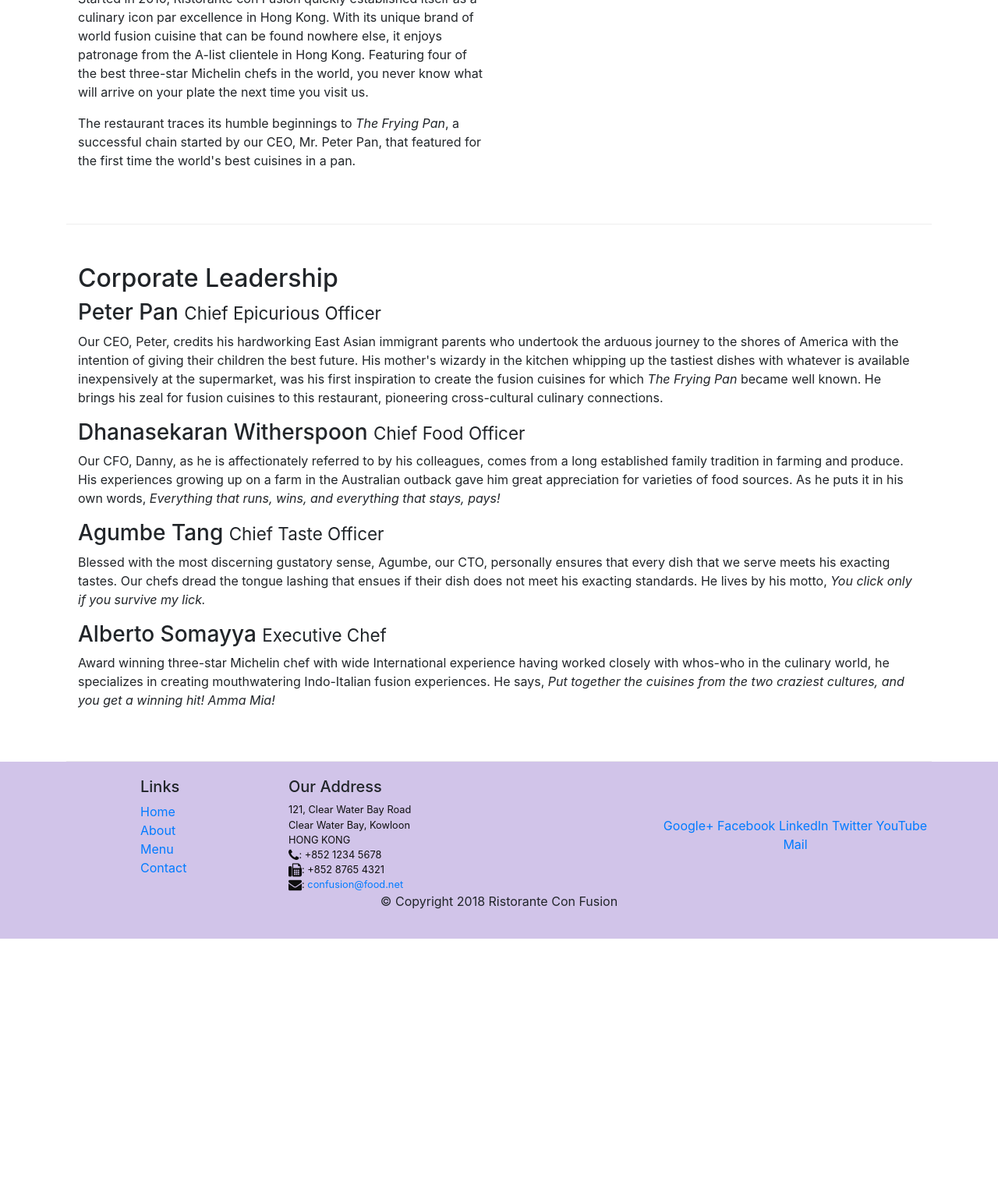
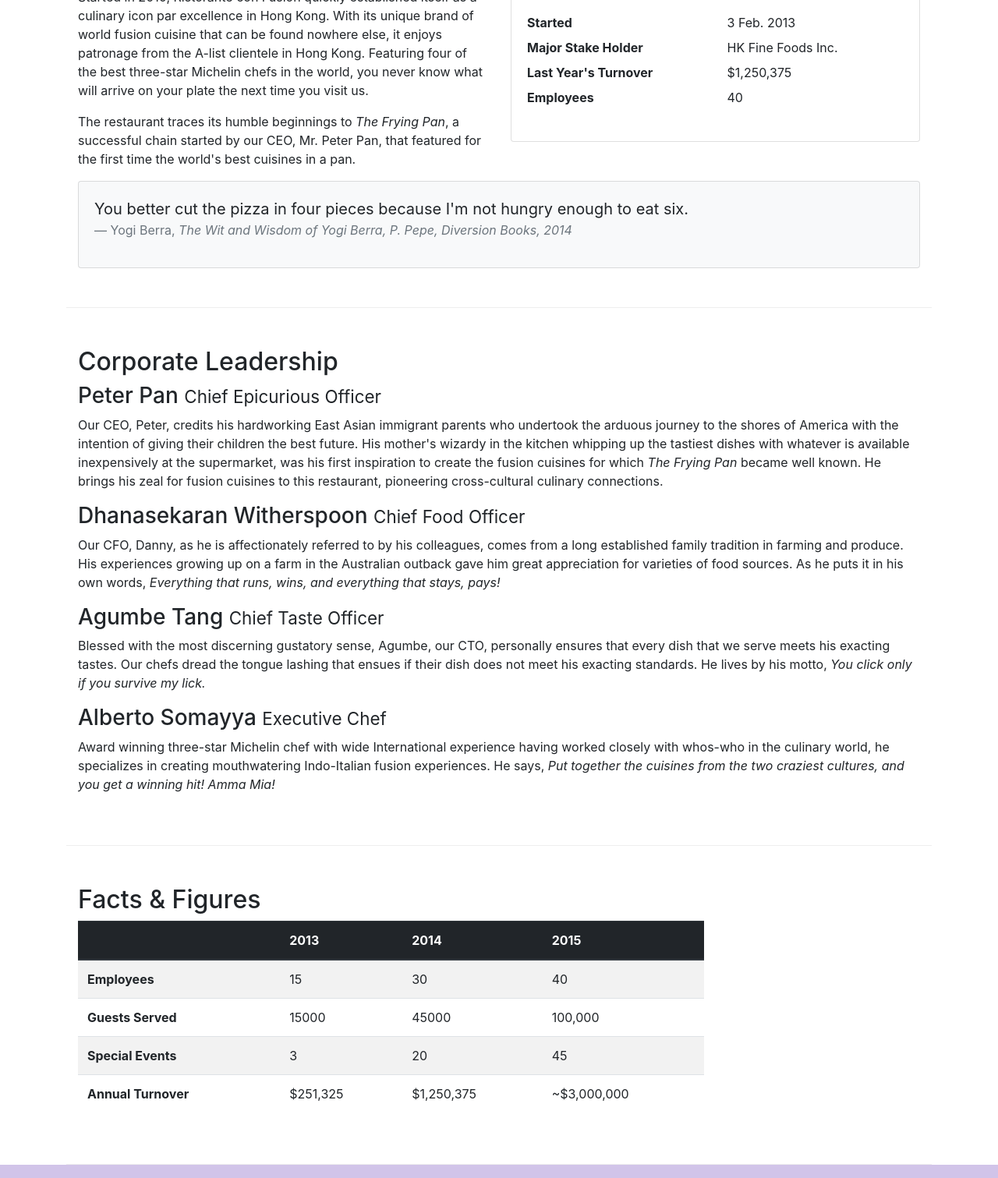
Before and after one commit to santoshnadar/conFusion, a website: page aboutus.html in a window 1280 px wide. Shown: the part 577-2088 px from the top of the page at 78% size. Before the commit the page ends 1781 px from the top, so only its background shows below. Drawn offline with nearby package versions, Linux system fonts and the light colour scheme.

Commit message:
Images and Media

```diff
--- a/aboutus.html
+++ b/aboutus.html
@@ -25,7 +25,7 @@
 				<span class="navbar-toggler-icon"></span>
 			</button>
 
-			<a class="navbar-brand mr-auto" href="./index.html">Ristorante Con Fusion</a>
+			<a class="navbar-brand mr-auto" href="./index.html"><img src="img/logo.png" height="30" width="41"></a>
 			<div class="collapse navbar-collapse" id="Navbar">
                 <ul class="navbar-nav mr-auto">
                     <li class="nav-item"><a class="nav-link" href="./index.html"><span class="fa fa-home fa-lg"></span> Home</a></li>
@@ -45,7 +45,8 @@
                     <h1>Ristorante con Fusion</h1>
                     <p>We take inspiration from the World's best cuisines, and create a unique fusion experience. Our lipsmacking creations will tickle your culinary senses!</p>
                 </div>
-                <div class="col-12 col-sm">
+                <div class="col-12 col-sm align-self-center">
+                    <img src="img/logo.png" class="img-fluid">
                 </div>
             </div>
         </div>
@@ -63,18 +64,45 @@
             </div>
         </div>
 
-        <div class="row row-content align-items-center">
+        <div class="row row-content">
             <div class="col-12 col-sm-6">
                 <h2>Our History</h2>
                 <p>Started in 2010, Ristorante con Fusion quickly established itself as a culinary icon par excellence in Hong Kong. With its unique brand of world fusion cuisine that can be found nowhere else, it enjoys patronage from the A-list clientele in Hong Kong.  Featuring four of the best three-star Michelin chefs in the world, you never know what will arrive on your plate the next time you visit us.</p>
                 <p>The restaurant traces its humble beginnings to <em>The Frying Pan</em>, a successful chain started by our CEO, Mr. Peter Pan, that featured for the first time the world's best cuisines in a pan.</p>
             </div>
-            <div class="col-12 col-sm">
+            <div class="col-12 col-sm-6">
+                <div class="card">
+                    <h3 class="card-header bg-primary text-white">Facts At a Glance</h3>
+                    <div class="card-body">
+                        <dl class="row">
+                            <dt class="col-6">Started</dt>
+                            <dd class="col-6">3 Feb. 2013</dd>
+                            <dt class="col-6">Major Stake Holder</dt>
+                            <dd class="col-6">HK Fine Foods Inc.</dd>
+                            <dt class="col-6">Last Year's Turnover</dt>
+                            <dd class="col-6">$1,250,375</dd>
+                            <dt class="col-6">Employees</dt>
+                            <dd class="col-6">40</dd>
+                        </dl>
+                    </div>
+                </div>
+            </div>
+			<div class="col-12">
+                <div class="card card-body bg-light">
+                    <blockquote class="blockquote">
+                        <p class="mb-0">You better cut the pizza in four pieces because
+                            I'm not hungry enough to eat six.</p>
+                        <footer class="blockquote-footer">Yogi Berra,
+                            <cite title="Source Title">The Wit and Wisdom of Yogi Berra,
+                            P. Pepe, Diversion Books, 2014</cite>
+                        </footer>
+                    </blockquote>
+                </div>
             </div>
         </div>
 
 
-        <div class="row row-content align-items-center">
+        <div class="row row-content">
             <div class="col">
                 <h2>Corporate Leadership</h2>
                 <h3>Peter Pan <small>Chief Epicurious Officer</small></h3>
@@ -88,6 +116,51 @@
             </div>
        </div>
 
+		<div class="row row-content">
+            <div class="col-12 col-sm-9">
+                <h2>Facts &amp; Figures</h2>
+				<div class="table-responsive">
+                    <table class="table table-striped">
+                        <thead class="thead-dark">
+                            <tr>
+                                <th>&nbsp;</th>
+                                <th>2013</th>
+                                <th>2014</th>
+                                <th>2015</th>
+                            </tr>
+                        </thead>
+                        <tbody>
+                            <tr>
+                                <th>Employees</th>
+                                <td>15</td>
+                                <td>30</td>
+                                <td>40</td>
+                            </tr>
+                            <tr>
+                                <th>Guests Served</th>
+                                <td>15000</td>
+                                <td>45000</td>
+                                <td>100,000</td>
+                            </tr>
+                            <tr>
+                                <th>Special Events</th>
+                                <td>3</td>
+                                <td>20</td>
+                                <td>45</td>
+                            </tr>
+                            <tr>
+                                <th>Annual Turnover</th>
+                                <td>$251,325</td>
+                                <td>$1,250,375</td>
+                                <td>~$3,000,000</td>
+                            </tr>
+                        </tbody>
+                    </table>
+                </div>
+            </div>
+             <div class="col-12 col-sm-3">
+            </div>
+       </div>
     </div>
 
     <footer class="footer">
```
Also changed, not shown: contactus.html (+3 -2 lines), index.html (+29 -8 lines), img/alberto.png (added), img/buffet.png (added), img/logo.png (added), img/uthappizza.png (added), 1 other file.
